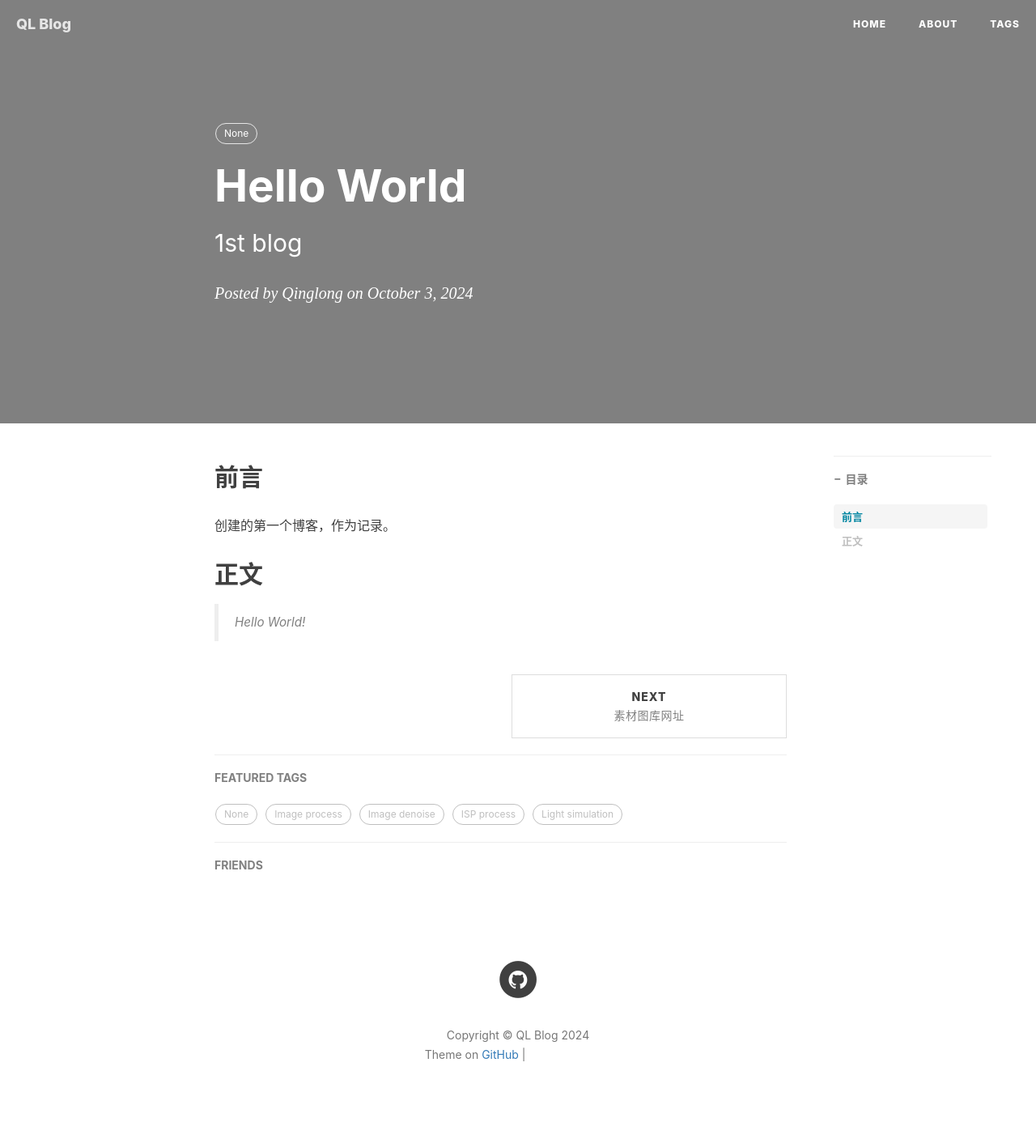
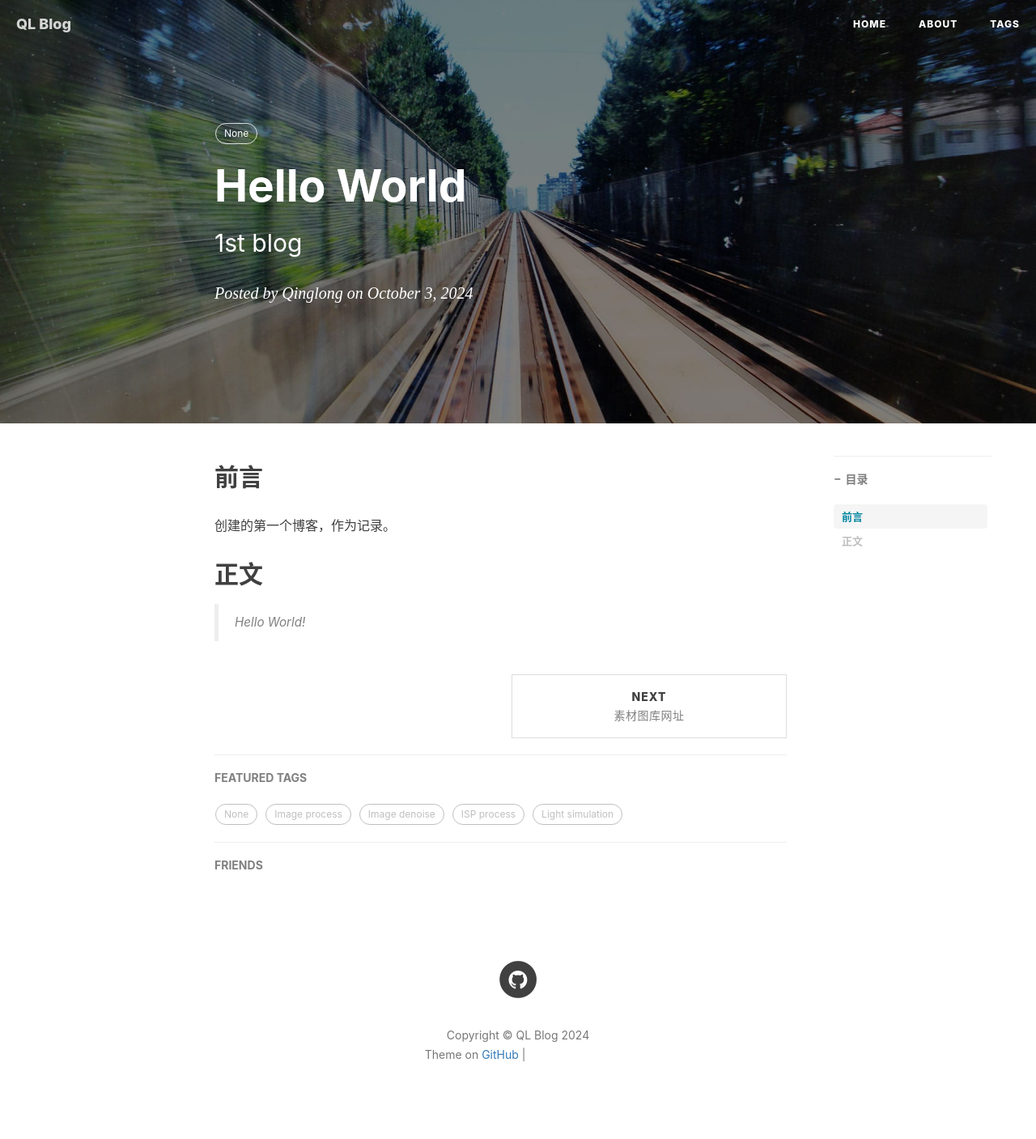
Before and after one commit to Long-drong/Long-drong.github.io, a Jekyll site: the page built from _posts/2024-10-03-Hello World.md, in a window 1280 px wide. Shown: the whole page at 81% size. Built offline with Jekyll 4.4.1, drawn with Linux system fonts in a browser that asks for light colours; nearby versions of some CDN libraries; comment, search, counter and statistics services are not loaded; grey boxes are pictures that could not be loaded.

Commit message:
Update post.html

```diff
--- a/_layouts/post.html
+++ b/_layouts/post.html
@@ -8,9 +8,6 @@ layout: default
 
 <!-- Post Header -->
 <style type="text/css">
-    <head>
-        <meta name="referrer" content="no-referrer">
-    </head>
     header.intro-header{
         position: relative;
         background-image: url('{{ site.baseurl }}/{% if page.header-img %}{{ page.header-img }}{% else %}{{ site.header-img }}{% endif %}')
```
